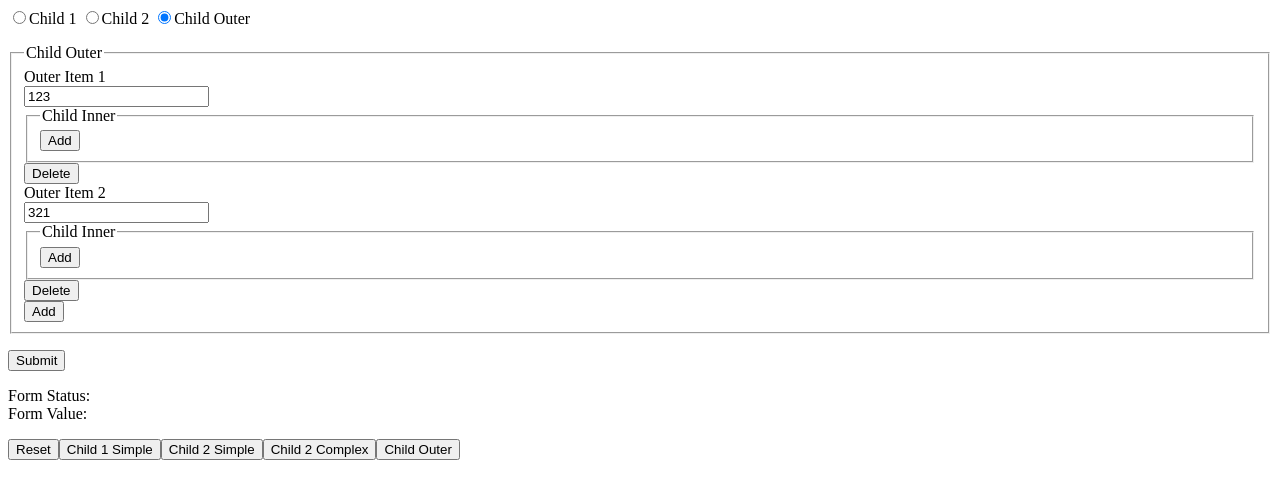
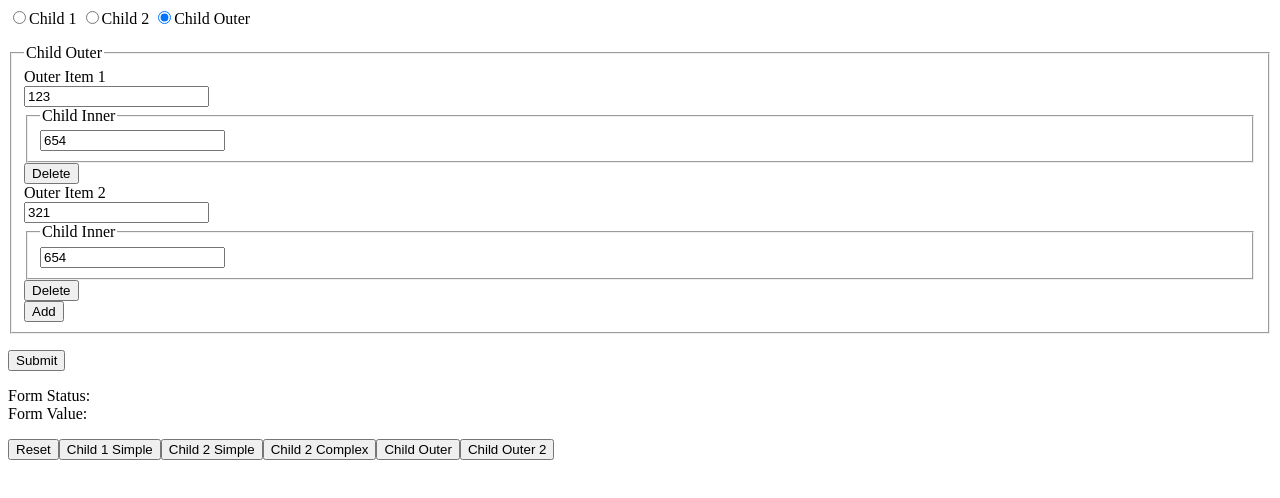
Before and after one commit to jrdutton/nested-forms-poc, an Angular app: page / in a window 1280 px wide. Both pictures are taken after a click on the button "Child Outer". Shown: the top 498 px of the page. Built offline with nearby package versions, Linux system fonts and the light colour scheme.

Commit message:
Addition of ngOnChanges

```diff
--- a/src/app/sub-forms/child-inner/child-inner.component.html
+++ b/src/app/sub-forms/child-inner/child-inner.component.html
@@ -1,13 +1,4 @@
 <fieldset class="childInner" formGroupName="childInner">
   <legend>Child Inner</legend>
-  <div formArrayName="fa">
-    <ng-container *ngFor="let item of fa.controls; let i = index">
-      <div [formGroupName]="i">
-        <label>Inner Item {{ i + 1 }} </label>
-        <input formControlName="input" />
-      </div>
-      <button type="button" (click)="delete(i)">Delete</button>
-    </ng-container>
-  </div>
-  <button type="button" (click)="add()">Add</button>
+  <input formControlName="input" />
 </fieldset>
--- a/src/app/sub-forms/child-inner/child-inner.component.ts
+++ b/src/app/sub-forms/child-inner/child-inner.component.ts
@@ -1,5 +1,5 @@
-import { Component, Input, OnDestroy, OnInit } from '@angular/core';
-import { AbstractControl, ControlContainer, FormArray, FormBuilder, FormGroup, FormGroupDirective } from '@angular/forms';
+import { Component, Input, OnDestroy, OnInit, OnChanges, SimpleChanges, SimpleChange } from '@angular/core';
+import { ControlContainer, FormBuilder, FormGroup, FormGroupDirective } from '@angular/forms';
 import { FormUtilsService } from 'src/app/core/form-utils.service';
 import { ChildInner } from './child-inner.model';
 
@@ -9,23 +9,22 @@ import { ChildInner } from './child-inner.model';
   styleUrls: ['./child-inner.component.scss'],
   viewProviders: [{ provide: ControlContainer, useExisting: FormGroupDirective }]
 })
-export class ChildInnerComponent implements OnInit, OnDestroy {
-  _childInner: ChildInner;
+export class ChildInnerComponent implements OnInit, OnDestroy, OnChanges {
   @Input()
-  set childInner(value: ChildInner) {
-    this._childInner = value;
-    this.formUtilsService.setValues(this.fg, value);
-  }
+  childInner: ChildInner;
 
-  fa: FormArray;
   fg: FormGroup;
 
   constructor(private fb: FormBuilder, private parent: FormGroupDirective, private formUtilsService: FormUtilsService) {
-    this.fa = this.fb.array([]);
     this.fg = this.fb.group({
-      fa: this.fa
+      input: this.fb.control('')
     });
-    this.formUtilsService.setChildControlFactory(this.fa, () => this.faItemFactory());
+  }
+
+  ngOnChanges(changes: { [key: string]: SimpleChange }): void {
+    if (changes.childInner && changes.childInner.isFirstChange()) {
+      this.formUtilsService.setValues(this.fg, changes.childInner.currentValue);
+    }
   }
 
   ngOnInit() {
@@ -35,18 +34,4 @@ export class ChildInnerComponent implements OnInit, OnDestroy {
   ngOnDestroy(): void {
     this.parent.form.removeControl('childInner');
   }
-
-  add() {
-    this.fa.push(this.faItemFactory());
-  }
-
-  delete(i: number) {
-    this.fa.removeAt(i);
-  }
-
-  faItemFactory(): AbstractControl {
-    return this.fb.group({
-      input: this.fb.control('')
-    });
-  }
 }
--- a/src/app/sub-forms/child-inner/child-inner.model.ts
+++ b/src/app/sub-forms/child-inner/child-inner.model.ts
@@ -1,5 +1,3 @@
-import { Child2 } from '../child2/child2.model';
-
 export interface ChildInner {
-  fa: { input: string }[];
+  input: string;
 }
--- a/src/app/sub-forms/child-outer/child-outer.component.html
+++ b/src/app/sub-forms/child-outer/child-outer.component.html
@@ -5,7 +5,7 @@
       <div [formGroup]="fa.controls[i]" [formGroupName]="i">
         <label>Outer Item {{ i + 1 }} </label>
         <input formControlName="input" />
-        <app-child-inner></app-child-inner>
+        <app-child-inner [childInner]="childInner(i)"></app-child-inner>
       </div>
       <button type="button" (click)="delete(i)">Delete</button>
     </ng-container>
--- a/src/app/sub-forms/child-outer/child-outer.component.ts
+++ b/src/app/sub-forms/child-outer/child-outer.component.ts
@@ -49,4 +49,8 @@ export class ChildOuterComponent implements OnInit, OnDestroy {
       input: this.fb.control('')
     });
   }
+
+  childInner(i: number) {
+    return this._childOuter && this._childOuter.fa[i] && this._childOuter.fa[i].childInner ? this._childOuter.fa[i].childInner : null;
+  }
 }
--- a/src/app/sub-forms/parent-page/parent-page.component.html
+++ b/src/app/sub-forms/parent-page/parent-page.component.html
@@ -6,3 +6,4 @@
 <button (click)="child2Simple()">Child 2 Simple</button>
 <button (click)="child2Complex()">Child 2 Complex</button>
 <button (click)="childOuter()">Child Outer</button>
+<button (click)="childOuter2()">Child Outer 2</button>
--- a/src/app/sub-forms/parent-page/parent-page.component.ts
+++ b/src/app/sub-forms/parent-page/parent-page.component.ts
@@ -53,21 +53,27 @@ export class ParentPageComponent implements OnInit {
         {
           input: '123',
           childInner: {
-            fa: [
-              {
-                input: '456'
-              }
-            ]
+            input: '654'
           }
         },
         {
           input: '321',
           childInner: {
-            fa: [
-              {
-                input: '654'
-              }
-            ]
+            input: '654'
+          }
+        }
+      ]
+    }
+  };
+
+  private childOuter2PF = {
+    fc: 'childOuter',
+    childOuter: {
+      fa: [
+        {
+          input: 'abc',
+          childInner: {
+            input: 'def'
           }
         }
       ]
@@ -104,4 +110,8 @@ export class ParentPageComponent implements OnInit {
   childOuter() {
     this.parentFormData$.next({ ...this.childOuterPF } as ParentForm);
   }
+
+  childOuter2() {
+    this.parentFormData$.next({ ...this.childOuter2PF } as ParentForm);
+  }
 }
```
